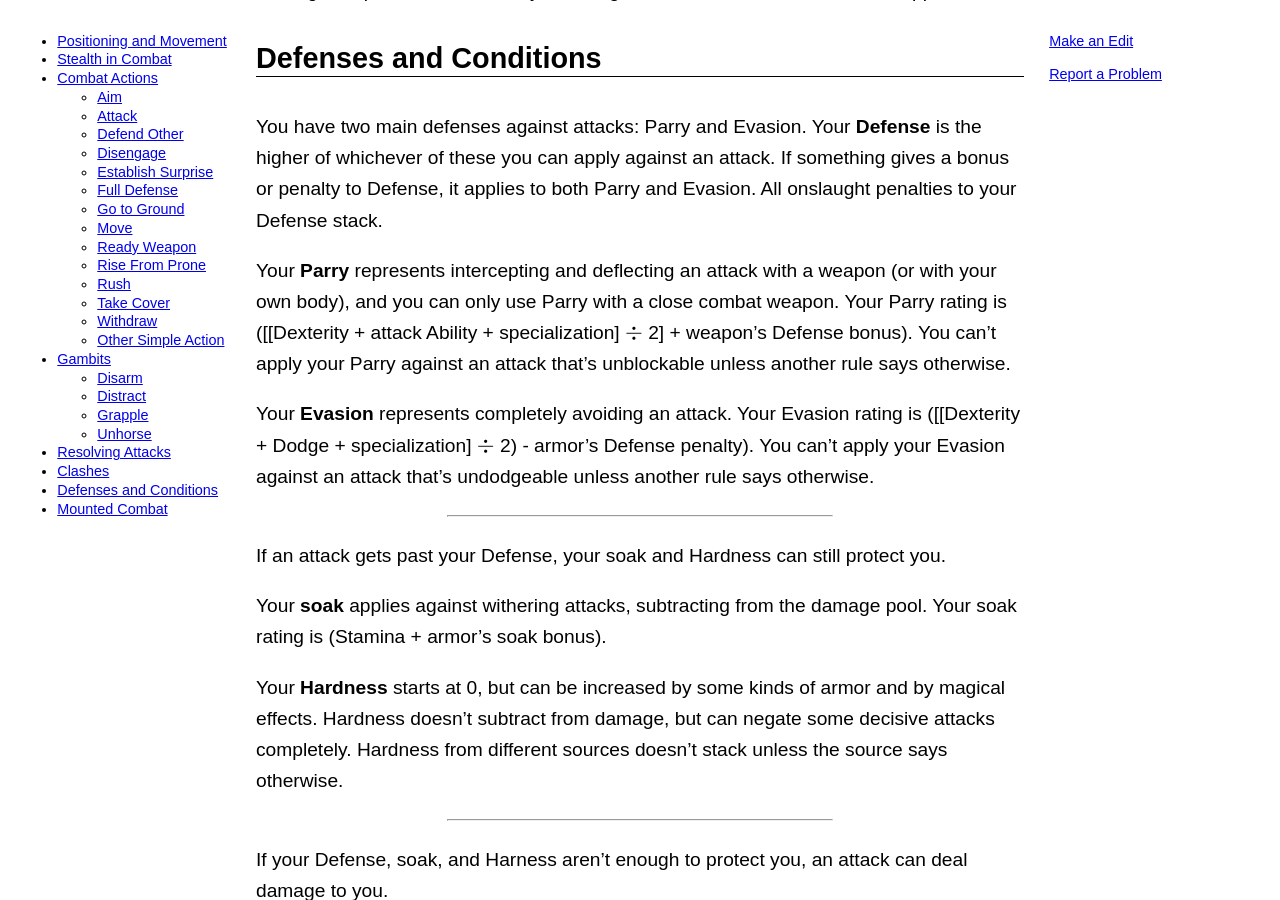
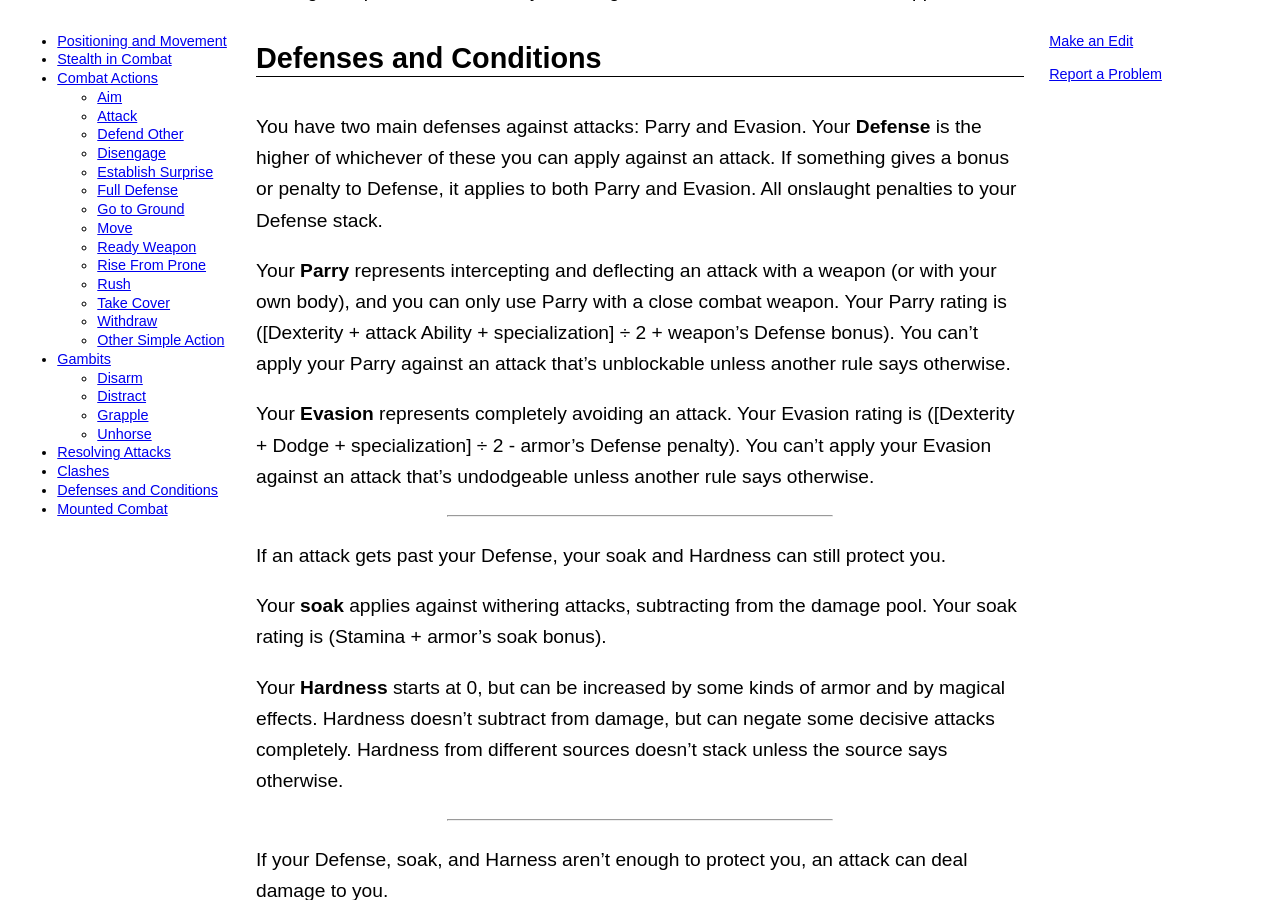
Before and after one commit to lost-egg/lost-egg.github.io, a Jekyll site: the page built from combat.md, in a window 1280 px wide and 900 px high, scrolled down 16744 px. Built offline with Jekyll 4.4.1, drawn with Linux system fonts in a browser that asks for light colours; formulas are drawn with MathJax 3; some of the changed text lies outside the part shown.

Commit message:
Division symbol

```diff
--- a/combat.md
+++ b/combat.md
@@ -136,7 +136,7 @@ You make an attack against a target. See [Resolving Attacks](#resolving-attacks)
 
 Choose an ally within close range. You apply your Parry against all attacks targeting that ally, called your ward.
 
-If one of those attacks succeeds against your Parry, the attacker chooses to apply the attack to you or to your ward. If they apply it to your ward, their attack roll result becomes just their extra successes, and they still have to succeed against your ward's Defense. If the attack is a decisive attack, the attacker also loses (your Defense $$\div$$ 2, rounded down) from the damage roll.
+If one of those attacks succeeds against your Parry, the attacker chooses to apply the attack to you or to your ward. If they apply it to your ward, their attack roll result becomes just their extra successes, and they still have to succeed against your ward's Defense. If the attack is a decisive attack, the attacker also loses (your Defense ÷ 2, rounded down) from the damage roll.
 
 ### Disengage
 
@@ -430,9 +430,9 @@ If a Clash or other effect causes a character to become incapacitated in the mid
 
 You have two main defenses against attacks: Parry and Evasion. Your **Defense** is the higher of whichever of these you can apply against an attack. If something gives a bonus or penalty to Defense, it applies to both Parry and Evasion. All onslaught penalties to your Defense stack.
 
-Your **Parry** represents intercepting and deflecting an attack with a weapon (or with your own body), and you can only use Parry with a close combat weapon. Your Parry rating is ([[Dexterity + attack Ability + specialization] $$ \div $$ 2] + weapon's Defense bonus). You can't apply your Parry against an attack that's unblockable unless another rule says otherwise.
+Your **Parry** represents intercepting and deflecting an attack with a weapon (or with your own body), and you can only use Parry with a close combat weapon. Your Parry rating is ([Dexterity + attack Ability + specialization] ÷ 2 + weapon's Defense bonus). You can't apply your Parry against an attack that's unblockable unless another rule says otherwise.
 
-Your **Evasion** represents completely avoiding an attack. Your Evasion rating is ([[Dexterity + Dodge + specialization] $$ \div $$ 2) - armor's Defense penalty). You can't apply your Evasion against an attack that's undodgeable unless another rule says otherwise.
+Your **Evasion** represents completely avoiding an attack. Your Evasion rating is ([Dexterity + Dodge + specialization] ÷ 2 - armor's Defense penalty). You can't apply your Evasion against an attack that's undodgeable unless another rule says otherwise.
 
 ---
 
```
